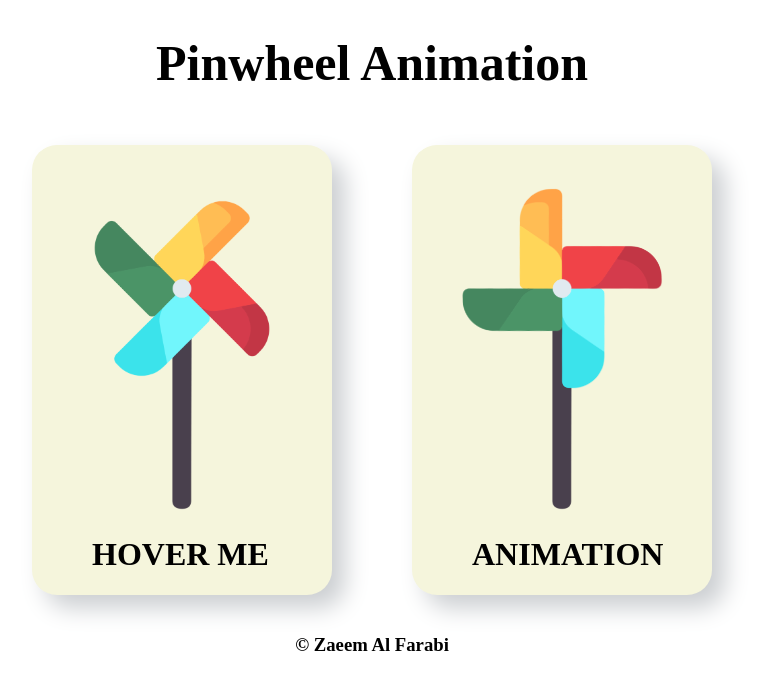
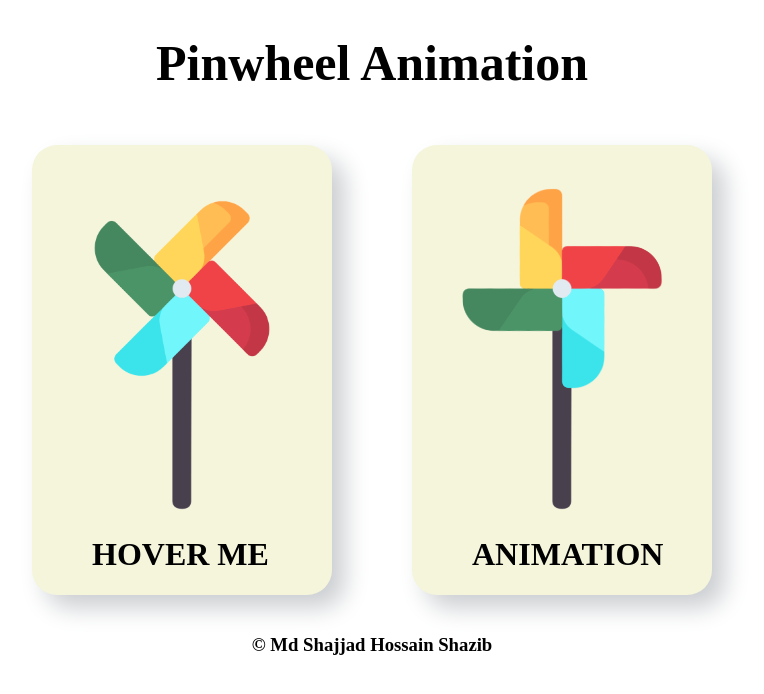
Before and after one commit to SHShazib/Animation, a plain HTML site: page index.html in a window 1280 px wide. Shown: the whole page, without its empty margins (268-1032 px from the left). Drawn offline with Linux system fonts and the light colour scheme.

Commit message:
finished

```diff
--- a/index.html
+++ b/index.html
@@ -23,6 +23,6 @@
             </div>
         </div>
     </div>
-    <footer><h3>&copy; Zaeem Al Farabi</h3></footer>
+    <footer><h3>&copy; Md Shajjad Hossain Shazib</h3></footer>
 </body>
 </html>
```
